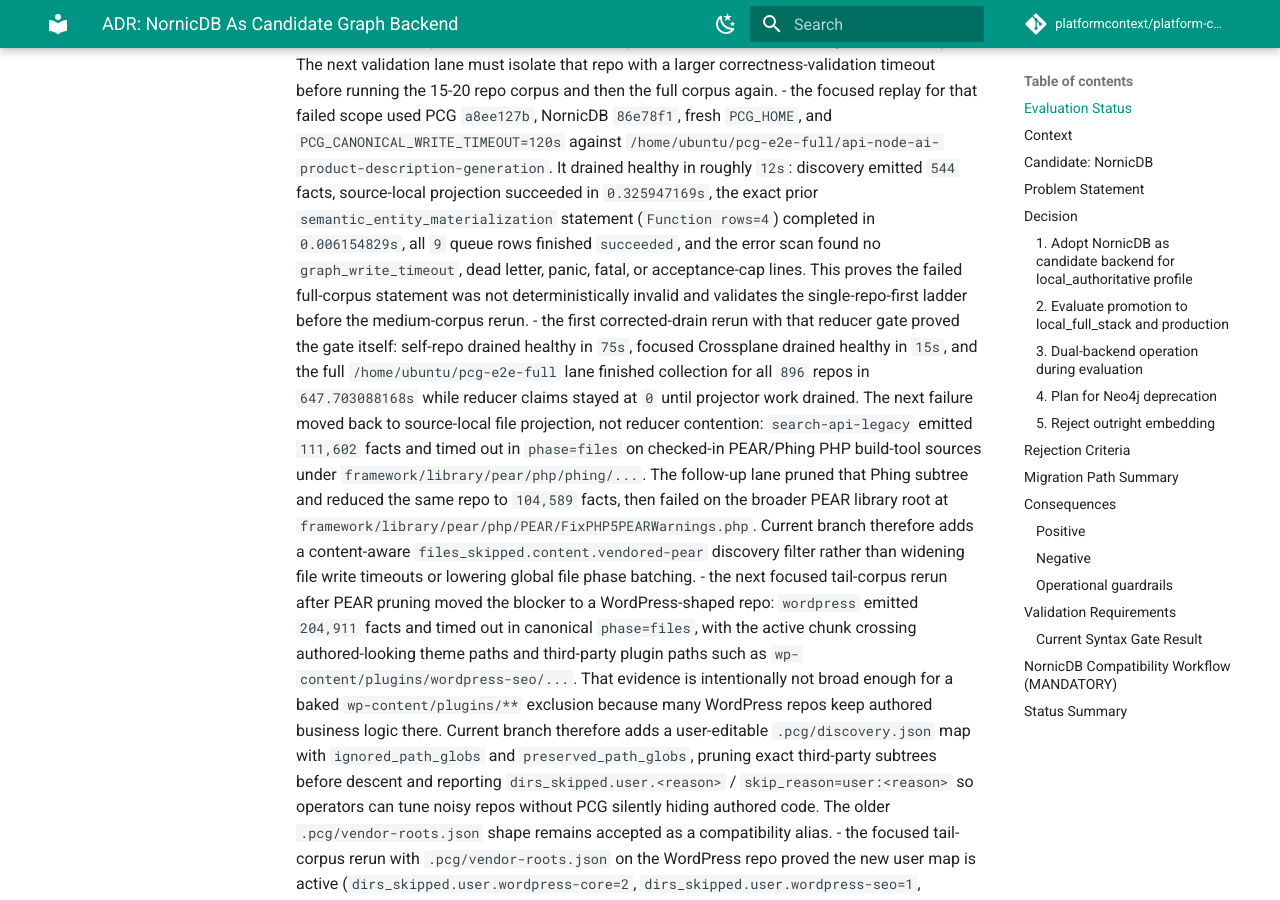
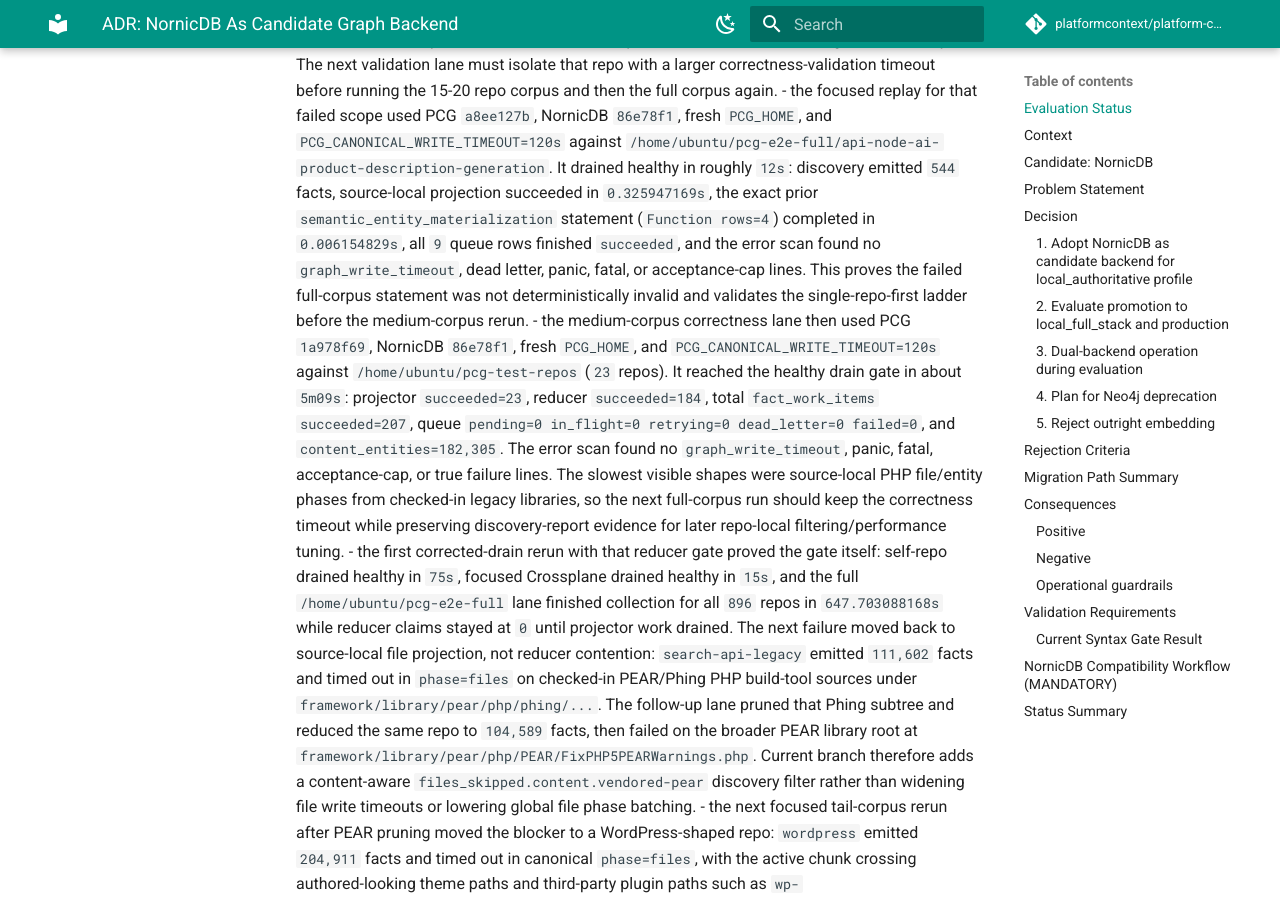
Before and after one commit to platformcontext/platform-context-graph, an MkDocs documentation site: the page built from docs/docs/adrs/2026-04-22-nornicdb-graph-backend-candidate.md, in a window 1280 px wide and 900 px high, scrolled down 20271 px. Built offline with MkDocs 1.6.1 and Material for MkDocs 9.7.7, drawn with Linux system fonts in a browser that asks for light colours; comment, search, counter and statistics services are not loaded.

Commit message:
docs(adr): record medium nornicdb validation

```diff
--- a/docs/docs/adrs/2026-04-22-nornicdb-graph-backend-candidate.md
+++ b/docs/docs/adrs/2026-04-22-nornicdb-graph-backend-candidate.md
@@ -117,6 +117,7 @@
 - the rerun with `PCG_REDUCER_WORKERS=2` plus the single-item NornicDB claim window proved that fix: the full corpus reached the same corrected drain gate with `overdue_claims=0` for roughly five minutes. It then failed at `311s` on `semantic_entity_materialization` with a single-row `Annotation` write timing out at the `30s` graph budget while source-local projection was still active (`Projector: running=6`, `Reducer: claimed=5`, no retry/dead-letter backlog before the timeout). Because one-row semantic writes cannot be made narrower, this names the next real bottleneck: global NornicDB graph-write contention between source-local canonical projection and reducer semantic writes during first-generation local-authoritative scans. Current branch now adds a NornicDB-local-authoritative reducer claim gate that waits for outstanding source-local projector work to drain before claiming reducer `fact_work_items`, preserving Neo4j's production concurrency path while removing the unsafe first-generation overlap.
 - the follow-up full-corpus lane with PCG `d1141690` and NornicDB `86e78f1` proved the source-local drain gate but also showed why full-corpus reruns are the wrong first debugging loop. Source-local/projector work completed all `896` repos at about `41m12s`, then reducer evaluation with effective `PCG_REDUCER_WORKERS=2` hit `graph_write_timeout` after about `1h05m` on `semantic_entity_materialization` (`Function rows=4`, `attempt_count=1`) while another nearby four-row Function write had completed in `26.724928881s`. Current branch marks typed `GraphWriteTimeoutError` values as bounded-retry candidates so this pressure first re-enters the queue instead of dead-lettering on one attempt. The next validation lane must isolate that repo with a larger correctness-validation timeout before running the 15-20 repo corpus and then the full corpus again.
 - the focused replay for that failed scope used PCG `a8ee127b`, NornicDB `86e78f1`, fresh `PCG_HOME`, and `PCG_CANONICAL_WRITE_TIMEOUT=120s` against `/home/ubuntu/pcg-e2e-full/api-node-ai-product-description-generation`. It drained healthy in roughly `12s`: discovery emitted `544` facts, source-local projection succeeded in `0.325947169s`, the exact prior `semantic_entity_materialization` statement (`Function rows=4`) completed in `0.006154829s`, all `9` queue rows finished `succeeded`, and the error scan found no `graph_write_timeout`, dead letter, panic, fatal, or acceptance-cap lines. This proves the failed full-corpus statement was not deterministically invalid and validates the single-repo-first ladder before the medium-corpus rerun.
+- the medium-corpus correctness lane then used PCG `1a978f69`, NornicDB `86e78f1`, fresh `PCG_HOME`, and `PCG_CANONICAL_WRITE_TIMEOUT=120s` against `/home/ubuntu/pcg-test-repos` (`23` repos). It reached the healthy drain gate in about `5m09s`: projector `succeeded=23`, reducer `succeeded=184`, total `fact_work_items` `succeeded=207`, queue `pending=0 in_flight=0 retrying=0 dead_letter=0 failed=0`, and `content_entities=182,305`. The error scan found no `graph_write_timeout`, panic, fatal, acceptance-cap, or true failure lines. The slowest visible shapes were source-local PHP file/entity phases from checked-in legacy libraries, so the next full-corpus run should keep the correctness timeout while preserving discovery-report evidence for later repo-local filtering/performance tuning.
 - the first corrected-drain rerun with that reducer gate proved the gate itself: self-repo drained healthy in `75s`, focused Crossplane drained healthy in `15s`, and the full `/home/ubuntu/pcg-e2e-full` lane finished collection for all `896` repos in `647.703088168s` while reducer claims stayed at `0` until projector work drained. The next failure moved back to source-local file projection, not reducer contention: `search-api-legacy` emitted `111,602` facts and timed out in `phase=files` on checked-in PEAR/Phing PHP build-tool sources under `framework/library/pear/php/phing/...`. The follow-up lane pruned that Phing subtree and reduced the same repo to `104,589` facts, then failed on the broader PEAR library root at `framework/library/pear/php/PEAR/FixPHP5PEARWarnings.php`. Current branch therefore adds a content-aware `files_skipped.content.vendored-pear` discovery filter rather than widening file write timeouts or lowering global file phase batching.
 - the next focused tail-corpus rerun after PEAR pruning moved the blocker to a WordPress-shaped repo: `wordpress` emitted `204,911` facts and timed out in canonical `phase=files`, with the active chunk crossing authored-looking theme paths and third-party plugin paths such as `wp-content/plugins/wordpress-seo/...`. That evidence is intentionally not broad enough for a baked `wp-content/plugins/**` exclusion because many WordPress repos keep authored business logic there. Current branch therefore adds a user-editable `.pcg/discovery.json` map with `ignored_path_globs` and `preserved_path_globs`, pruning exact third-party subtrees before descent and reporting `dirs_skipped.user.<reason>` / `skip_reason=user:<reason>` so operators can tune noisy repos without PCG silently hiding authored code. The older `.pcg/vendor-roots.json` shape remains accepted as a compatibility alias.
 - the focused tail-corpus rerun with `.pcg/vendor-roots.json` on the WordPress repo proved the new user map is active (`dirs_skipped.user.wordpress-core=2`, `dirs_skipped.user.wordpress-seo=1`, `dirs_skipped.user.wordpress-default-theme=14`) and moved past WordPress. The next failure was isolated to `websites-php-youboat`: canonical `phase=files` chunk durations climbed steadily from `0.57s` to `29.65s` before chunk `21/24` timed out at the `30s` write budget. Source inspection of NornicDB's `findMergeNode` path showed uniqueness constraints alone do not appear to populate the property-index lookup used by `MERGE`; without an explicit property index, `MERGE (f:File {path: row.path})`, `MATCH (r:Repository {id: row.repo_id})`, and `MATCH (d:Directory {path: row.dir_path})` can fall back to label scans as the graph grows. Commit `ae314624` therefore adds NornicDB-only merge lookup indexes for `Repository.id`, `Directory.path`, and `File.path` instead of treating the symptom with smaller file batches or a wider timeout; Neo4j keeps the existing schema because its uniqueness constraints already create backing indexes.
```
Also changed, not shown: docs/docs/adrs/2026-04-20-embedded-local-backends-implementation-plan.md (+1 -0 lines).
